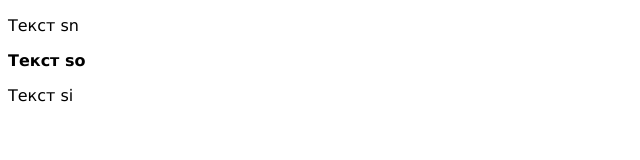
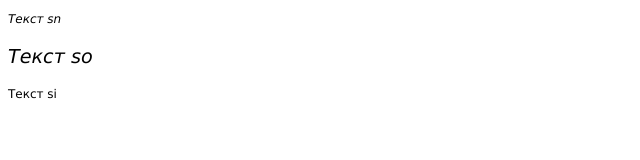
Before and after one commit to KostyaM/dstu_web, a plain HTML site: page task15/index.html in a window 1280 px wide. Shown: the whole page, without its empty margins (0-640 px from the left). Drawn offline with Linux system fonts and the light colour scheme.

Commit message:
Задание 15

```diff
--- a/task15/styles.css
+++ b/task15/styles.css
@@ -1,6 +1,9 @@
-p#sn, p#so, p#si {
-    font-family: Verdana, sans-serif;
+p#sn, p#so, p#si{
+    font:italic 12px Verdana, sans-serif;
 }
-p#so {
-    font-weight:bold;
+p#so{
+    font-size:1.2em;
 }
+p#si{
+    font-style:normal;
+ }
```
